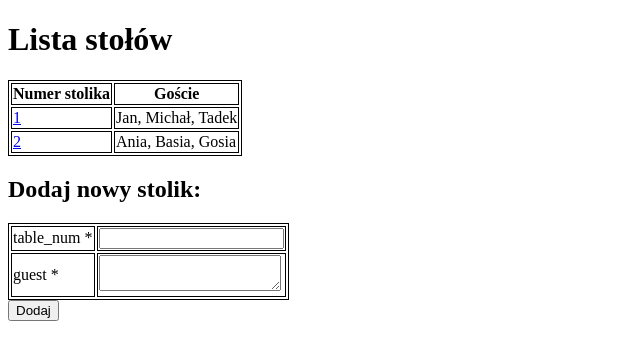
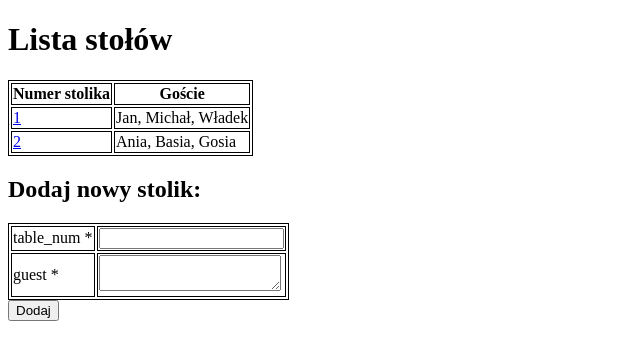
Before and after one commit to MORDI4/wedding_tables, a Flask app: page /tables/ in a window 1280 px wide. Shown: the top 360 px of the page, without its empty margins (0-640 px from the left). Run offline with Flask 3, Linux system fonts and the light colour scheme.

Commit message:
Fix error with updating table

```diff
--- a/app.py
+++ b/app.py
@@ -20,7 +20,7 @@ def tables_list():
 
 @app.route('/tables/<int:table_num>', methods=['GET', 'POST'])
 def table_details(table_num):
-    table = table.get(table_num-1)
+    table = tables.get(table_num-1)
     form = TableForm(data=table)
 
     if request.method == 'POST':
--- a/tables.json
+++ b/tables.json
@@ -1 +1 @@
-[{"table_num": 1, "guests": "Jan, Micha\u0142, Tadek"}, {"table_num": 2, "guests": "Ania, Basia, Gosia"}]
+[{"table_num": 1, "guests": "Jan, Micha\u0142, W\u0142adek"}, {"table_num": 2, "guests": "Ania, Basia, Gosia"}]
--- a/templates/table.html
+++ b/templates/table.html
@@ -6,6 +6,7 @@
 </head>
 <body>
     <h1>Zmień: </h1>
+    <form action="/tables/{{ table_num }}" method="post">
     {{ form.hidden_tag() }}
     <table>
         {% for field in form if field.widget.input_type != 'hidden' %}
@@ -16,5 +17,6 @@
         {% endfor %}
     </table>
     <input type="submit" value="Zmień">
+    </form>
 </body>
 </html>
```
